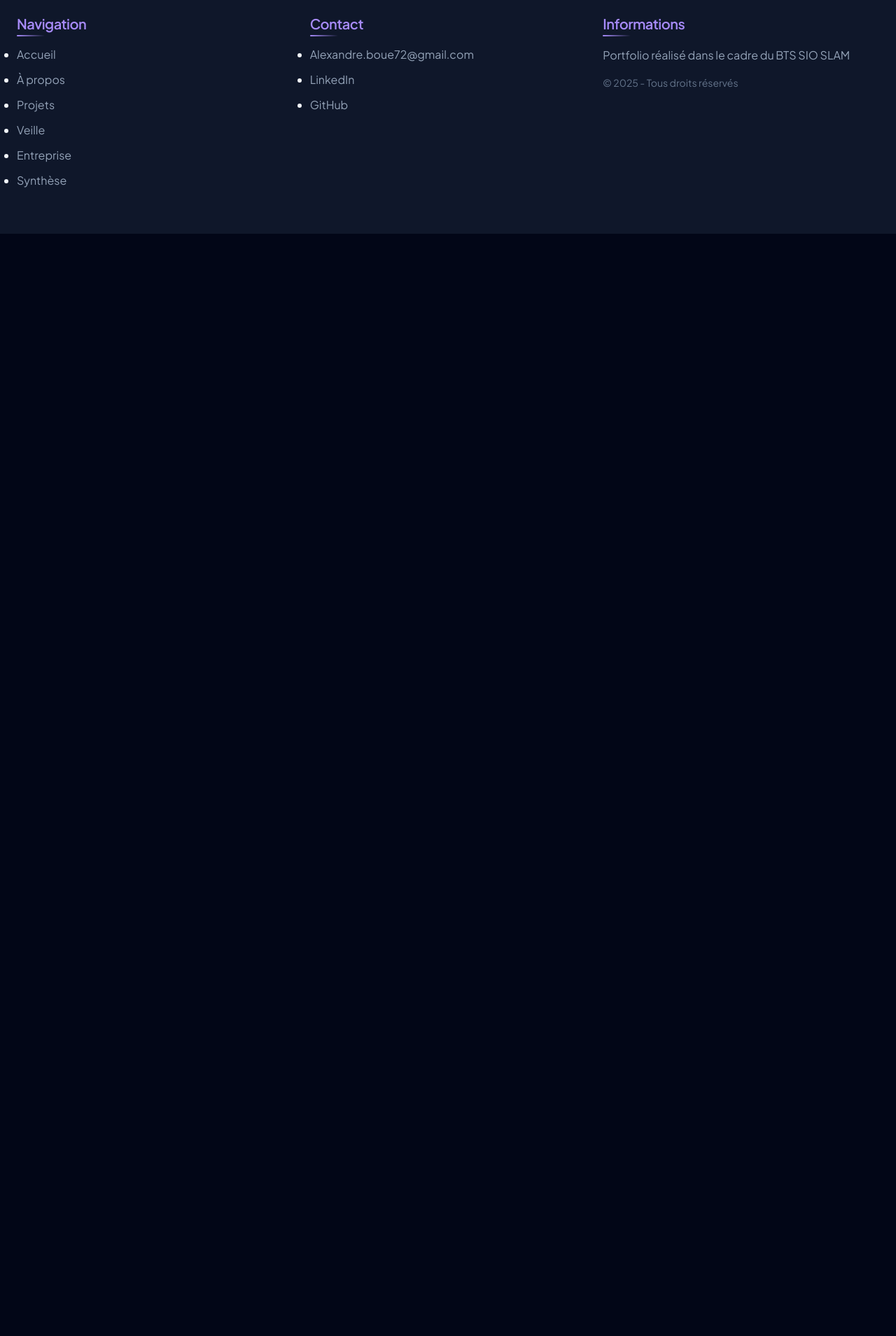
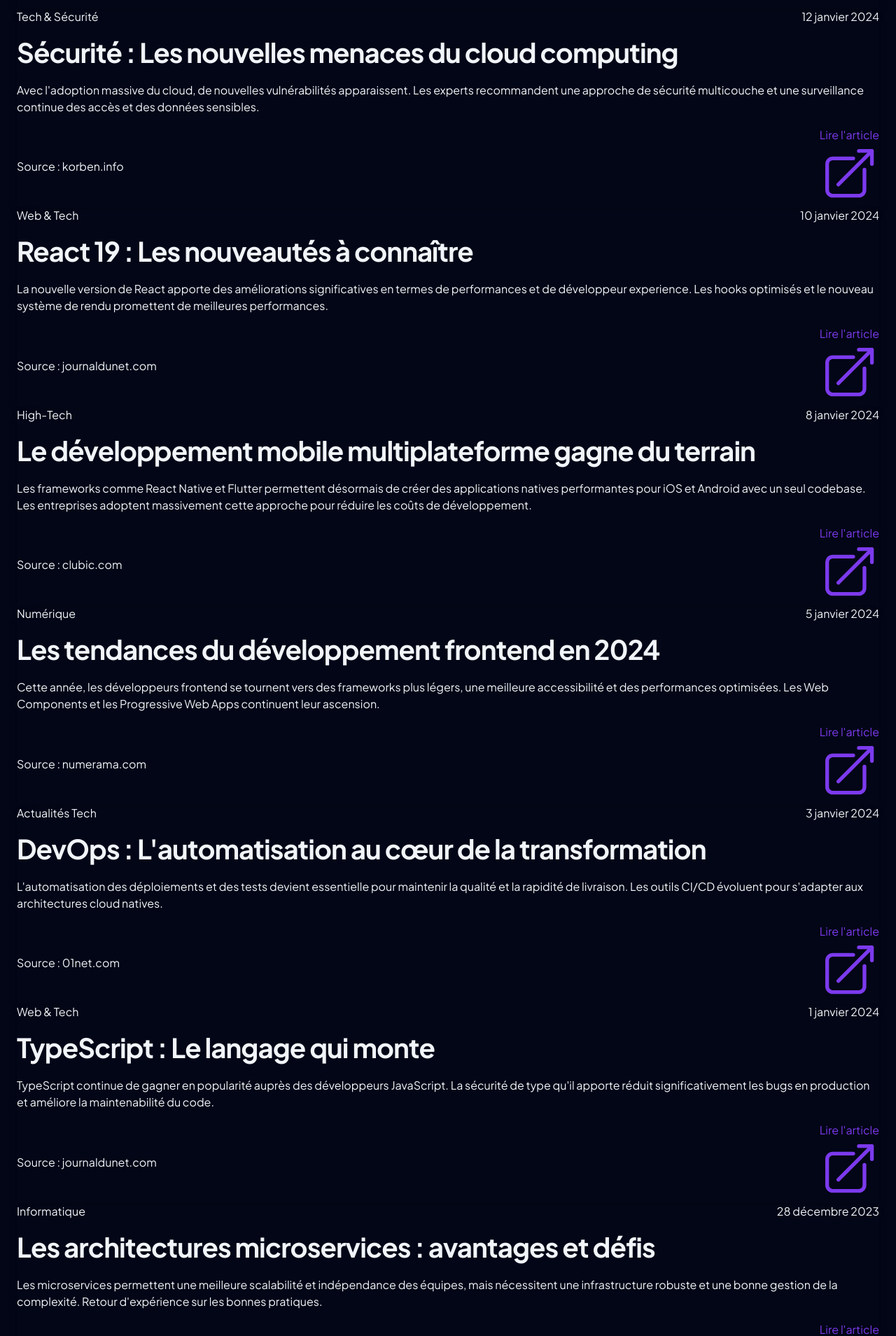
Before and after one commit to Alexandre-ab/Portfolio, a React (Vite) app: page /veille in a window 1280 px wide. Shown: the part 474-2383 px from the top of the page at 70% size. Before the commit the page ends 808 px from the top, so only its background shows below. Built offline with nearby package versions, Linux system fonts and the light colour scheme; no server answers.

Commit message:
AJout de projet

```diff
--- a/src/index.css
+++ b/src/index.css
@@ -459,7 +459,7 @@ small {
   border-radius: var(--radius-lg);
   backdrop-filter: blur(12px);
   -webkit-backdrop-filter: blur(12px);
-  padding: 1.5rem;
+  padding: 1rem;
   border: 1px solid rgba(255, 255, 255, 0.1);
   box-shadow: 0 4px 20px rgba(0, 0, 0, 0.2);
   transition: all var(--transition-fast);
--- a/src/pages/About.jsx
+++ b/src/pages/About.jsx
@@ -1,3 +1,4 @@
+// eslint-disable-next-line no-unused-vars
 import { motion } from 'framer-motion'
 import { Link } from 'react-router-dom'
 
@@ -10,15 +11,15 @@ const fadeIn = {
 const skills = [
   {
     category: 'Langages de programmation',
-    items: ['JavaScript', 'TypeScript', 'HTML/CSS', 'PHP', 'SQL', 'Python']
+    items: ['JavaScript', 'HTML/CSS', 'C#', 'SQL', 'Python']
   },
   {
     category: 'Frameworks & Bibliothèques',
-    items: ['React', 'Node.js', 'Express', 'Tailwind CSS', 'Bootstrap']
+    items: ['React', 'Node.js', 'Express', 'Tailwind CSS', 'Windows Forms']
   },
   {
     category: 'Outils & Technologies',
-    items: ['Git', 'Docker', 'VS Code', 'Figma', 'PostgreSQL', 'Cursor']
+    items: ['Git', 'Docker', 'VS Code', 'Figma', 'SQL', 'Cursor','Visual Studio']
   },
   {
     category: 'Compétences comportementales',
--- a/src/pages/Projects.jsx
+++ b/src/pages/Projects.jsx
@@ -16,6 +16,7 @@ const projects = [
     description: 'Développement d\'une application web pour la gestion des congés des employés.',
     technologies: ['React', 'Node.js', 'Express', 'MongoDB', 'JavaScript'],
     skills: ['A1.1.1', 'A1.1.2', 'A1.2.3', 'A1.3.1'],
+    url: 'https://gestion-de-cong-s-asxt.vercel.app/',
     github: 'https://github.com/Alexandre-ab/Gestion-de-cong-s',
     image: '/images/conges.webp'
   },
@@ -44,7 +45,7 @@ const projects = [
     period: 'Décembre 2024',
     context: 'Projet personnel',
     description: 'Création d\'une application Pokédex',
-    technologies: ['C#', 'WPF', 'SQL',],
+    technologies: ['C#', 'Windows Forms', 'SQL',],
     skills: ['A1.1.1', 'A1.2.2', 'A1.3.2', 'A1.4.1'],
     github: 'https://github.com/Alexandre-ab/Pokedex',
     image: '/images/pokedex.png'
@@ -64,7 +65,7 @@ const projects = [
     period: 'Janvier 2025',
     context: 'Projet scolaire - BTS SIO',
     description: 'Développement d\'une application bureau pour la gestion des prescriptions des patients.',
-    technologies: ['C# ', 'WPF', 'SQL',],
+    technologies: ['C# ', 'Windows Forms', 'SQL',],
     skills: ['A1.1.1', 'A1.2.2', 'A1.3.2', 'A1.4.1'],
     github: 'https://github.com/Alexandre-ab/Gestion-de-prescription',
     image: '/images/Medecin.png'
@@ -88,6 +89,17 @@ const projects = [
     skills: ['A1.1.1', 'A1.2.2', 'A1.3.2', 'A1.4.1'],
     github: 'https://github.com/Alexandre-ab/Script-batch-Aveva',
     image: '/images/aveva.png'
+  },
+
+  {
+    title: 'Site web pour un salon de coiffure',
+    period: 'Décembre 2025',
+    context: 'Projet scolaire - BTS SIO',
+    description: 'Développement d\'un site web pour un salon de coiffure.',
+    technologies: ['HTML', 'CSS', 'JavaScript', 'Figma','React'],
+    skills: ['A1.1.1', 'A1.1.2', 'A1.2.3', 'A1.3.1'],
+    github: 'https://github.com/RyukSylux/revealBarber/tree/main',
+    image: '/images/hero-background.jpg'
   }
 ]
 
@@ -186,7 +198,7 @@ export default function Projects() {
                       Code source
                     </a>
                     <a
-                      href="#"
+                      href={project.url}
                       className="btn btn-outline btn-with-icon"
                     >
                       <ArrowTopRightOnSquareIcon className="icon" />
--- a/src/pages/Veille.jsx
+++ b/src/pages/Veille.jsx
@@ -1,4 +1,3 @@
-import { useEffect, useState } from 'react'
 // eslint-disable-next-line no-unused-vars
 import { motion } from 'framer-motion'
 import { ArrowTopRightOnSquareIcon } from '@heroicons/react/24/outline'
@@ -9,83 +8,74 @@ const fadeIn = {
   transition: { duration: 0.5 }
 }
 
+const articles = [
+  {
+    title: 'L\'intelligence artificielle révolutionne le développement web',
+    date: '15 janvier 2024',
+    category: 'Informatique',
+    summary: 'Les dernières avancées en IA permettent désormais de générer du code plus efficacement et de créer des interfaces utilisateur plus intuitives. Les développeurs peuvent désormais se concentrer sur la logique métier plutôt que sur le code répétitif.',
+    source: 'https://www.lemondeinformatique.fr',
+    sourceName: 'lemondeinformatique.fr'
+  },
+  {
+    title: 'Sécurité : Les nouvelles menaces du cloud computing',
+    date: '12 janvier 2024',
+    category: 'Tech & Sécurité',
+    summary: 'Avec l\'adoption massive du cloud, de nouvelles vulnérabilités apparaissent. Les experts recommandent une approche de sécurité multicouche et une surveillance continue des accès et des données sensibles.',
+    source: 'https://korben.info',
+    sourceName: 'korben.info'
+  },
+  {
+    title: 'React 19 : Les nouveautés à connaître',
+    date: '10 janvier 2024',
+    category: 'Web & Tech',
+    summary: 'La nouvelle version de React apporte des améliorations significatives en termes de performances et de développeur experience. Les hooks optimisés et le nouveau système de rendu promettent de meilleures performances.',
+    source: 'https://www.journaldunet.com',
+    sourceName: 'journaldunet.com'
+  },
+  {
+    title: 'Le développement mobile multiplateforme gagne du terrain',
+    date: '8 janvier 2024',
+    category: 'High-Tech',
+    summary: 'Les frameworks comme React Native et Flutter permettent désormais de créer des applications natives performantes pour iOS et Android avec un seul codebase. Les entreprises adoptent massivement cette approche pour réduire les coûts de développement.',
+    source: 'https://www.clubic.com',
+    sourceName: 'clubic.com'
+  },
+  {
+    title: 'Les tendances du développement frontend en 2024',
+    date: '5 janvier 2024',
+    category: 'Numérique',
+    summary: 'Cette année, les développeurs frontend se tournent vers des frameworks plus légers, une meilleure accessibilité et des performances optimisées. Les Web Components et les Progressive Web Apps continuent leur ascension.',
+    source: 'https://www.numerama.com',
+    sourceName: 'numerama.com'
+  },
+  {
+    title: 'DevOps : L\'automatisation au cœur de la transformation',
+    date: '3 janvier 2024',
+    category: 'Actualités Tech',
+    summary: 'L\'automatisation des déploiements et des tests devient essentielle pour maintenir la qualité et la rapidité de livraison. Les outils CI/CD évoluent pour s\'adapter aux architectures cloud natives.',
+    source: 'https://www.01net.com',
+    sourceName: '01net.com'
+  },
+  {
+    title: 'TypeScript : Le langage qui monte',
+    date: '1 janvier 2024',
+    category: 'Web & Tech',
+    summary: 'TypeScript continue de gagner en popularité auprès des développeurs JavaScript. La sécurité de type qu\'il apporte réduit significativement les bugs en production et améliore la maintenabilité du code.',
+    source: 'https://www.journaldunet.com',
+    sourceName: 'journaldunet.com'
+  },
+  {
+    title: 'Les architectures microservices : avantages et défis',
+    date: '28 décembre 2023',
+    category: 'Informatique',
+    summary: 'Les microservices permettent une meilleure scalabilité et indépendance des équipes, mais nécessitent une infrastructure robuste et une bonne gestion de la complexité. Retour d\'expérience sur les bonnes pratiques.',
+    source: 'https://www.lemondeinformatique.fr',
+    sourceName: 'lemondeinformatique.fr'
+  }
+]
 
 export default function Veille() {
-  const [articles, setArticles] = useState([])
-  const [loading, setLoading] = useState(true)
-  const [Error, setError] = useState(null)
-
-  useEffect(() => {
-    let cancelled = false
-    ;(async () => {
-      try {
-        setLoading(true)
-        setError(null)
-
-        const feeds = [
-          { url: 'https://www.lemondeinformatique.fr/rss/rss.xml', category: 'Informatique' },
-          { url: 'https://korben.info/feed', category: 'Tech & Sécurité' },
-          { url: 'https://www.numerama.com/rss', category: 'Numérique' },
-          { url: 'https://www.clubic.com/feed/', category: 'High-Tech' },
-          { url: 'https://www.01net.com/rss/info/flux-rss/flux-toutes-les-actualites/', category: 'Actualités Tech' },
-          { url: 'https://www.journaldunet.com/rss/', category: 'Web & Tech' }
-        ]
-
-        const fetchFeed = async ({ url, category }) => {
-          const proxied = 'https://api.allorigins.win/get?url=' + encodeURIComponent(url)
-          const res = await fetch(proxied)
-          if (!res.ok) throw new Error('HTTP ' + res.status)
-          const data = await res.json()
-          return parseRSS(data.contents, category)
-        }
-        const [results] = await Promise.all([Promise.allSettled(feeds.map(fetchFeed)),
-          new Promise(resolve => setTimeout(resolve, 2000))
-        ])
-        const items = results.flatMap(r => (r.status === 'fulfilled' ? r.value : []))
-
-        // Tri par date décroissante + on garde les 10 plus récents
-        const sorted = items
-          .sort((a, b) => new Date(b.isoDate || 0) - new Date(a.isoDate || 0))
-          .slice(0, 10)
-
-        if (!cancelled && sorted.length) {
-          setArticles(sorted)
-        }
-      } catch (error) {
-        if (!cancelled) setError(error.message)
-      } finally {
-        if (!cancelled) setLoading(false)
-      }
-    })()
-    return () => { cancelled = true }
-  }, [])
-
-  const parseRSS = (xmlString, category) => {
-    const parser = new DOMParser()
-    const xml = parser.parseFromString(xmlString, 'text/xml')
-    const items = Array.from(xml.querySelectorAll('item'))
-
-    const getText = (node, tag) => node.querySelector(tag)?.textContent?.trim() || ''
-
-    return items.slice(0, 6).map(item => {
-      const link = getText(item, 'link')
-      const pubDate = getText(item, 'pubDate') || getText(item, 'updated') || ''
-      const title = getText(item, 'title')
-      const description = getText(item, 'description') || getText(item, 'content:encoded') || ''
-
-      return {
-        title,
-        date: pubDate
-          ? new Date(pubDate).toLocaleDateString('fr-FR', { day: '2-digit', month: 'long', year: 'numeric' })
-          : '',
-        category,
-        summary: description.replace(/<[^>]*>/g, '').slice(0, 220) + (description.length > 220 ? '…' : ''),
-        source: link,
-        sourceName: link ? new URL(link).hostname.replace(/^www\./, '') : category,
-        isoDate: pubDate
-      }
-    })
-  }
 
   return (
     <div className="min-h-screen bg-gray-50 dark:bg-gray-900 py-16">
@@ -104,35 +94,6 @@ export default function Veille() {
               Suivi des dernières tendances et innovations technologiques
             </p>
           </motion.div>
-
-          {loading && (
-  <motion.div variants={fadeIn} className="flex flex-col items-center justify-center py-20">
-    {/* Spinner + Barre de progression */}
-    <div className="relative mb-6">
-      <div className="w-16 h-16 border-4 border-primary-200 dark:border-primary-800 rounded-full"></div>
-      <div className="absolute top-0 left-0 w-16 h-16 border-4 border-t-primary-600 border-r-transparent border-b-transparent border-l-transparent rounded-full animate-spin"></div>
-    </div>
-
-    {/* Barre de progression */}
-    <div className="w-80 h-3 bg-gray-200 dark:bg-gray-700 rounded-full overflow-hidden mb-4">
-      <motion.div
-        className="h-full bg-gradient-to-r from-primary-400 via-primary-500 to-primary-600"
-        initial={{ x: "-100%" }}
-        animate={{ x: "100%" }}
-        transition={{
-          duration: 1.5,
-          repeat: Infinity,
-          ease: "linear"
-        }}
-        style={{ width: "50%" }}
-      />
-    </div>
-
-    <p className="text-gray-600 dark:text-gray-400 text-sm font-medium">
-      Récupération des derniers articles technologiques...
-    </p>
-  </motion.div>
-)}
 
           {/* Articles */}
           <div className="space-y-8">
```
Also changed, not shown: src/pages/Home.jsx (+23 -0 lines), public/images/hero-background.jpg (added), public/images/revealLogo.png (added).
